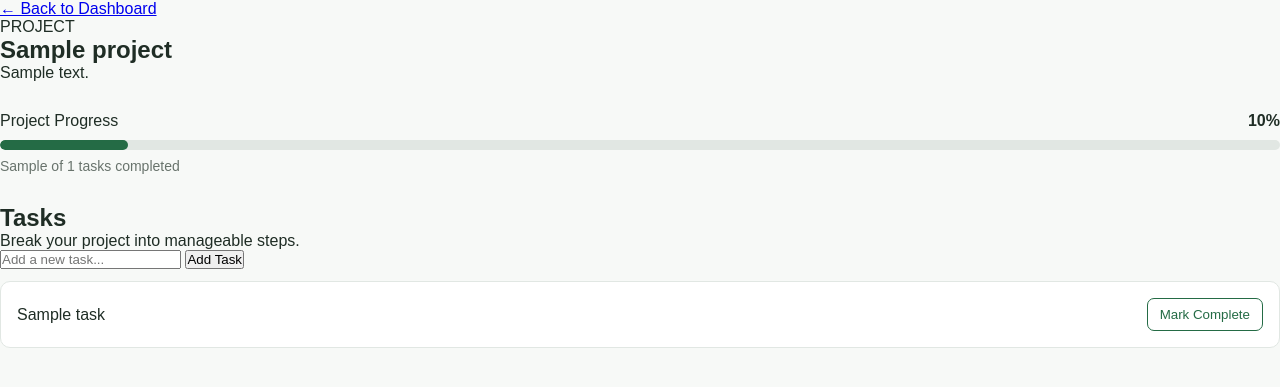
After one commit to susu2026-ux/ripple, a Flask app: template templates/project_detail.html in a window 1280 px wide. The commit adds this page. Shown: the top 387 px of the page. Run offline with Flask 3, Linux system fonts and the light colour scheme; the template is opened without the code that fills it: most values are stand-ins (such as "Sample title", 1, 10 or a date in 2020).

Commit message:
Add task and progress tracking

```diff
--- a/app.py
+++ b/app.py
@@ -111,3 +111,102 @@ def project():
         return redirect("/")
 
     return render_template("project.html")
+
+@app.route("/project/<int:project_id>")
+def project_detail(project_id):
+    if "user_id" not in session:
+        return redirect("/login")
+
+    db = get_db()
+
+    project = db.execute(
+        "SELECT * FROM projects WHERE id = ? AND user_id = ?",
+        (project_id, session["user_id"])
+    ).fetchone()
+
+    if project is None:
+        db.close()
+        return "Project not found", 404
+
+    tasks = db.execute(
+        "SELECT * FROM tasks WHERE project_id = ? ORDER BY id",
+        (project_id,)
+    ).fetchall()
+
+    total_tasks = len(tasks)
+    completed_tasks = sum(task["completed"] for task in tasks)
+
+    if total_tasks > 0:
+        progress = int((completed_tasks / total_tasks) * 100)
+    else:
+        progress = 0
+
+    db.close()
+
+    return render_template(
+        "project_detail.html",
+        project=project,
+        tasks=tasks,
+        progress=progress,
+        completed_tasks=completed_tasks,
+        total_tasks=total_tasks
+    )
+@app.route("/project/<int:project_id>/task", methods=["POST"])
+def add_task(project_id):
+    if "user_id" not in session:
+        return redirect("/login")
+
+    title = request.form.get("title")
+
+    db = get_db()
+
+    project = db.execute(
+        "SELECT * FROM projects WHERE id = ? AND user_id = ?",
+        (project_id, session["user_id"])
+    ).fetchone()
+
+    if project is None:
+        db.close()
+        return "Project not found", 404
+
+    if title:
+        db.execute(
+            "INSERT INTO tasks (project_id, title) VALUES (?, ?)",
+            (project_id, title)
+        )
+        db.commit()
+
+    db.close()
+
+    return redirect(f"/project/{project_id}")
+@app.route("/task/<int:task_id>/toggle", methods=["POST"])
+def toggle_task(task_id):
+    if "user_id" not in session:
+        return redirect("/login")
+
+    db = get_db()
+
+    task = db.execute(
+        """
+        SELECT tasks.*
+        FROM tasks
+        JOIN projects ON tasks.project_id = projects.id
+        WHERE tasks.id = ? AND projects.user_id = ?
+        """,
+        (task_id, session["user_id"])
+    ).fetchone()
+
+    if task is None:
+        db.close()
+        return "Task not found", 404
+
+    new_status = 0 if task["completed"] else 1
+
+    db.execute(
+        "UPDATE tasks SET completed = ? WHERE id = ?",
+        (new_status, task_id)
+    )
+    db.commit()
+    db.close()
+
+    return redirect(f"/project/{task['project_id']}")
--- a/schema.sql
+++ b/schema.sql
@@ -34,3 +34,10 @@ CREATE TABLE impact_records (
     recorded_at TIMESTAMP DEFAULT CURRENT_TIMESTAMP,
     FOREIGN KEY (project_id) REFERENCES projects(id)
 );
+CREATE TABLE IF NOT EXISTS tasks (
+    id INTEGER PRIMARY KEY AUTOINCREMENT,
+    project_id INTEGER NOT NULL,
+    title TEXT NOT NULL,
+    completed INTEGER NOT NULL DEFAULT 0,
+    FOREIGN KEY (project_id) REFERENCES projects(id)
+);
--- a/static/styles.css
+++ b/static/styles.css
@@ -283,3 +283,75 @@ nav {
     font-weight: bold;
     padding: 14px;
 }
+.project-card-link {
+    color: inherit;
+    text-decoration: none;
+}
+
+.project-card {
+    transition: transform 0.2s ease, box-shadow 0.2s ease;
+}
+
+.project-card-link:hover .project-card {
+    transform: translateY(-3px);
+    box-shadow: 0 8px 24px rgba(0, 0, 0, 0.08);
+}
+
+.project-card span {
+    display: inline-block;
+    font-weight: 600;
+    margin-top: 15px;
+}
+.task-item {
+    align-items: center;
+    background: white;
+    border: 1px solid #e1e7e3;
+    border-radius: 10px;
+    display: flex;
+    justify-content: space-between;
+    margin-top: 12px;
+    padding: 16px;
+}
+
+.task-toggle {
+    background: none;
+    border: 1px solid #246b45;
+    border-radius: 7px;
+    color: #246b45;
+    cursor: pointer;
+    padding: 8px 12px;
+}
+
+.task-item.completed span {
+    color: #8a948e;
+    text-decoration: line-through;
+}
+.progress-section {
+    margin: 30px 0;
+}
+
+.progress-info {
+    display: flex;
+    justify-content: space-between;
+    margin-bottom: 10px;
+}
+
+.progress-bar {
+    background-color: #e1e7e3;
+    border-radius: 20px;
+    height: 10px;
+    overflow: hidden;
+}
+
+.progress-fill {
+    background-color: #246b45;
+    border-radius: 20px;
+    height: 100%;
+    transition: width 0.3s ease;
+}
+
+.progress-section p {
+    color: #68736c;
+    font-size: 14px;
+    margin-top: 8px;
+}
--- /dev/null
+++ b/templates/project_detail.html
@@ -0,0 +1,90 @@
+<!DOCTYPE html>
+<html lang="en">
+<head>
+    <meta charset="UTF-8">
+    <meta name="viewport" content="width=device-width, initial-scale=1.0">
+    <title>{{ project["title"] }} | Ripple</title>
+    <link rel="stylesheet" href="/static/styles.css">
+</head>
+
+<body>
+
+    <main class="project-detail-container">
+
+        <a href="/" class="back-link">← Back to Dashboard</a>
+
+        <section class="project-detail-header">
+            <p class="project-label">PROJECT</p>
+            <h1>{{ project["title"] }}</h1>
+            <p>{{ project["description"] }}</p>
+        </section>
+        <section class="progress-section">
+    <div class="progress-info">
+        <span>Project Progress</span>
+        <strong>{{ progress }}%</strong>
+    </div>
+
+    <div class="progress-bar">
+        <div class="progress-fill" style="width: {{ progress }}%;"></div>
+    </div>
+
+    <p>{{ completed_tasks }} of {{ total_tasks }} tasks completed</p>
+</section>
+
+        <section class="tasks-section">
+
+            <div class="tasks-header">
+                <div>
+                    <h2>Tasks</h2>
+                    <p>Break your project into manageable steps.</p>
+                </div>
+            </div>
+
+            <form
+                action="/project/{{ project['id'] }}/task"
+                method="post"
+                class="task-form"
+            >
+                <input
+                    type="text"
+                    name="title"
+                    placeholder="Add a new task..."
+                    required
+                >
+                <button type="submit">Add Task</button>
+            </form>
+
+            <div class="task-list">
+
+                {% for task in tasks %}
+
+    <div class="task-item {% if task['completed'] %}completed{% endif %}">
+        <span>{{ task["title"] }}</span>
+
+        <form action="/task/{{ task['id'] }}/toggle" method="post">
+            <button type="submit" class="task-toggle">
+                {% if task["completed"] %}
+                    ✓ Completed
+                {% else %}
+                    Mark Complete
+                {% endif %}
+            </button>
+        </form>
+    </div>
+
+{% else %}
+                    <div class="empty-tasks">
+                        <h3>No tasks yet</h3>
+                        <p>Add your first task above.</p>
+                    </div>
+
+                {% endfor %}
+
+            </div>
+
+        </section>
+
+    </main>
+
+</body>
+</html>
```
Also changed, not shown: templates/index.html (+8 -5 lines).
